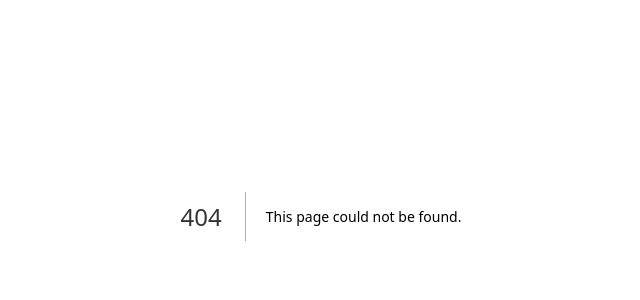
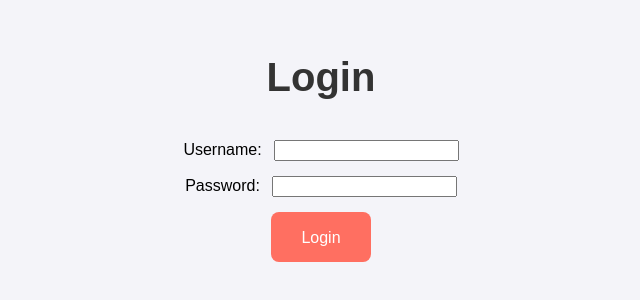
Before and after one commit to KineticKoi/pizzamanager, a Next.js app in the folder React_Frontend/pizza-manager/: page /login in a window 1280 px wide. Before the commit this address had no page. Shown: the part 184-484 px from the top of the page, without its empty margins (319-959 px from the left). Built offline with nearby package versions, Linux system fonts and the light colour scheme.

Commit message:
Added Login Page + CSS + Routing + Authentication

```diff
--- a/React_Frontend/pizza-manager/src/app/layout.js
+++ b/React_Frontend/pizza-manager/src/app/layout.js
@@ -1,4 +1,4 @@
-import '../../styles/home.css';
+import '../../styles/global.css';
 import 'bootstrap-icons/font/bootstrap-icons.css';
 
 export const metadata = {
--- /dev/null
+++ b/React_Frontend/pizza-manager/src/app/login/page.js
@@ -0,0 +1,73 @@
+'use client';
+
+import { useState, useEffect } from 'react';
+import { useRouter } from 'next/navigation';
+
+export default function Login() {
+    const [username, setUsername] = useState('');
+    const [password, setPassword] = useState('');
+    const [error, setError] = useState('');
+    const router = useRouter();
+    const devMode = false; //SET TO TRUE TO USE LOCALHOST, FALSE TO USE SERVER (THESE WOULD NORMALLY BE IN A .ENV FILE)
+    const base_url = devMode ? 'http://localhost:5000' : 'http://3.149.249.254:5000'; //BASE URL FOR API (THESE WOULD NORMALLY BE IN A .ENV FILE)
+
+    const handleSubmit = async (e) => {
+        e.preventDefault();
+        try {
+            const response = await fetch(`${base_url}/login`, {
+                method: 'POST',
+                headers: {
+                    'Content-Type': 'application/json',
+                    'Accept': 'application/json',
+                },
+                body: JSON.stringify({ username: username, password: password }),
+            });
+
+            const data = await response.json();
+            if (data.success) {
+                localStorage.setItem('userType', data.userType);
+                router.push('./');
+            }
+            else {
+                setError(data.message || 'Login failed');
+            }
+        }
+        catch (err) {
+            setError('An error occurred during login.');
+        }
+    };
+
+    return (
+        <div>
+            <center>
+            <div className='container' style={{ width: '50%', marginTop: '15%' }}>
+                <h1>Login</h1>
+                <form onSubmit={handleSubmit}>
+                    <div className='form-group'>
+                        <label htmlFor="username">Username:</label>
+                        <input
+                            type="text"
+                            id="username"
+                            value={username}
+                            onChange={(e) => setUsername(e.target.value)}
+                        />
+                    </div>
+                    <div className='form-group'>
+                        <label htmlFor="password">Password:</label>
+                        <input
+                            type="password"
+                            id="password"
+                            value={password}
+                            onChange={(e) => setPassword(e.target.value)}
+                        />
+                    </div>
+                    {error && <p style={{ color: 'red' }}>{error}</p>}
+                    <button className='sml-btn' type="submit" style={{ width: '100px', cursor: 'pointer' }}>
+                        Login
+                    </button>
+                </form>
+            </div>
+            </center>
+        </div>
+    );
+};
--- a/React_Frontend/pizza-manager/styles/home.css
+++ b/React_Frontend/pizza-manager/styles/global.css
@@ -105,3 +105,20 @@ footer {
 .table .name-column {
     width: 40%;
 }
+
+.form-group {
+    margin-bottom: 15px;
+}
+
+.form-group label {
+    margin-right: 12px;
+}
+
+.input-field {
+    width: 100%;
+    padding: 10px;
+    font-size: 1rem;
+    border: 1px solid #ccc;
+    border-radius: 4px;
+    box-sizing: border-box;
+}
```
Also changed, not shown: React_Frontend/pizza-manager/src/app/page.js (+46 -33 lines), 1 other file (tests, documents, lock files or other folders).
